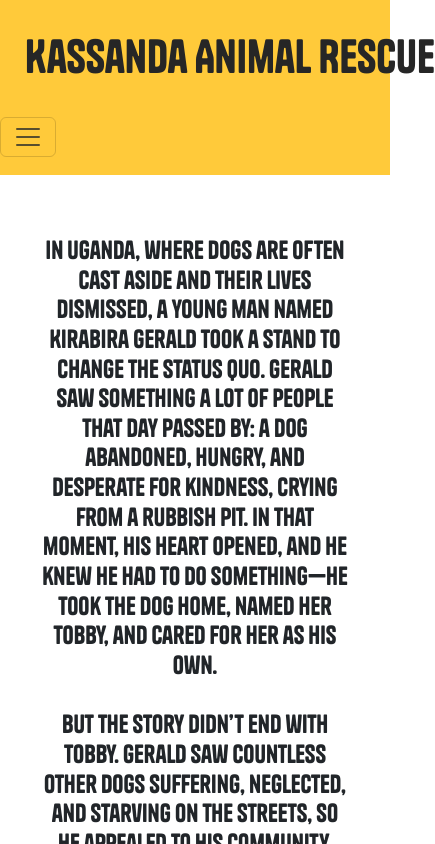
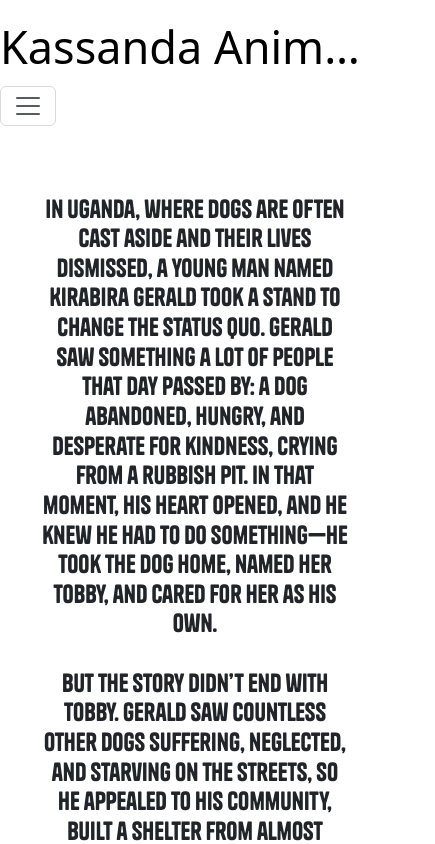
Before and after one commit to Holm-Slice/KassandaDogRescue, a React (Create React App) app: page / in a window 390 px wide. Shown: the top 844 px of the page, 435 px wide, since content can reach past the window. Built offline with nearby package versions, Linux system fonts and the light colour scheme.

Commit message:
added white-space: normal; to navbar css media query

```diff
--- a/src/Components/NavBar.css
+++ b/src/Components/NavBar.css
@@ -1,34 +1,22 @@
 /* src/Components/NavBar.css */
 
 .navbar {
-  background-color: #ffca3a;
-  height: 5em;
-  font-family: "Custom1";
-  display: flex;
-  justify-content: flex-end; /* Align content to the right */
-  align-items: center; /* Center items vertically */
-  font-size: 35px;
-}
-
-.navbar-brand,
-.nav-link {
-  color: #262626 !important;
-  font-size: 95px;
-  padding-left: 25px;
+  width: 100%;
 }
 
 .navbar-container {
-  font-size: 45px;
+  width: 100%;
+  display: flex;
+  justify-content: center;
 }
 
-.navbar-collapse {
-  display: flex;
-  justify-content: flex-end; /* Align links to the right */
-}
-
-.nav-link {
-  margin-right: 25px;
-  font-size: 5em;
+.navbar-brand {
+  font-size: 45px; /* Default font size */
+  text-align: center;
+  width: 100%;
+  white-space: nowrap; /* Prevent text from wrapping */
+  overflow: hidden; /* Hide overflow text */
+  text-overflow: ellipsis; /* Add ellipsis for overflow text */
 }
 
 .nav-link:hover {
@@ -39,9 +27,27 @@
   color: #d00000 !important;
 }
 
+.connect-container {
+  display: flex;
+  justify-content: center;
+  align-items: center;
+}
+
+.paypal-link {
+  color: #d00000;
+  font-size: 30px;
+  margin-left: 15px;
+  text-decoration: none;
+}
+
+.paypal-link:hover {
+  color: #ff0000;
+}
+
 @media (max-width: 768px) {
   .navbar-brand {
     font-size: 24px; /* Adjust the font size for mobile */
+    white-space: normal; /* Allow text to wrap */
   }
 
   .connect-container a {
```
